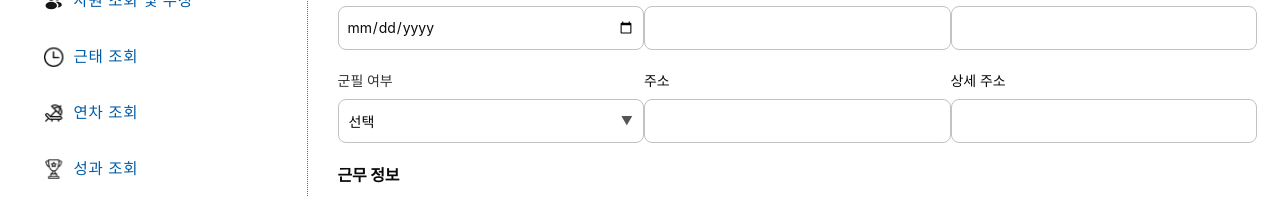
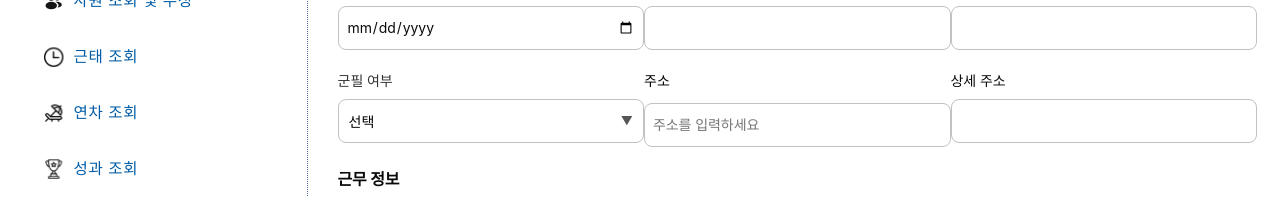
Before and after one commit to youth-o/HR-Master-System, a React (Create React App) app in the folder frontend/hr-master/: page /register in a window 1280 px wide. Shown: the part 355-552 px from the top of the page. Built offline with nearby package versions, Linux system fonts and the light colour scheme.

Commit message:
feat: 주소 API 적용

```diff
--- a/frontend/hr-master/package.json
+++ b/frontend/hr-master/package.json
@@ -7,7 +7,9 @@
 		"cra-template": "1.2.0",
 		"react": "^19.0.0",
 		"react-chartjs-2": "^5.3.0",
+		"react-daum-postcode": "^3.2.0",
 		"react-dom": "^19.0.0",
+		"react-modal": "^3.16.3",
 		"react-router-dom": "^7.1.5",
 		"react-scripts": "5.0.1",
 		"recharts": "^2.15.1"
--- a/frontend/hr-master/src/components/EmployeeEdit/EmployeeInfo.jsx
+++ b/frontend/hr-master/src/components/EmployeeEdit/EmployeeInfo.jsx
@@ -5,6 +5,7 @@ import Dropdown from '../common/Dropdown/Dropdown';
 import { militaryOptions } from '../../constants/options';
 import styles from './EmployeeInfo.module.css';
 import { useGetEmployee, useUpdateEmployee } from '../../apis/useEmployees';
+import AddressInput from '../common/AddressInput/AddressInput';
 
 export default function EmployeeInfo() {
 	const { employeeId } = useParams();
@@ -121,7 +122,7 @@ export default function EmployeeInfo() {
 						defaultValue={formData.militaryService}
 						onSelect={(val) => handleDropdownChange('militaryService', val)}
 					/>
-					<Input id="address" label="주소" value={formData.address} onChange={handleChange} />
+					<AddressInput id="address" label="주소" value={formData.address} onChange={handleChange} />
 				</div>
 				<button type="submit">Save</button>
 			</form>
--- a/frontend/hr-master/src/components/Register/RegisterForm.jsx
+++ b/frontend/hr-master/src/components/Register/RegisterForm.jsx
@@ -14,6 +14,7 @@ import {
 } from '../../constants/options';
 import plus from '../../assets/btn_add.svg';
 import './RegisterForm.css';
+import AddressInput from '../common/AddressInput/AddressInput';
 
 export default function RegisterForm() {
 	const { registerEmployee, loading: employeeLoading, error: employeeError } = useRegisterEmployee();
@@ -175,7 +176,7 @@ export default function RegisterForm() {
 						menuItems={militaryOptions}
 						onSelect={(val) => handleDropdownChange('militaryService', val)}
 					/>
-					<Input id="address" label="주소" value={formData.address} onChange={handleInputChange} />
+					<AddressInput id="address" label="주소" value={formData.address} onChange={handleInputChange} />
 					<Input id="detailAddress" label="상세 주소" value={formData.detailAddress} onChange={handleInputChange} />
 				</div>
 
--- /dev/null
+++ b/frontend/hr-master/src/components/common/AddressInput/AddressInput.jsx
@@ -0,0 +1,68 @@
+import { useState, useRef } from 'react';
+import DaumPostcode from 'react-daum-postcode';
+import Modal from 'react-modal';
+import styles from './AddressInput.module.css';
+import useOutsideClick from '../../../hooks/useOutsideClick';
+
+export default function AddressInput({ label, id, value, onChange }) {
+	const [isOpen, setIsOpen] = useState(false);
+	const modalRef = useRef(null);
+
+	useOutsideClick({ ref: modalRef, onClick: () => setIsOpen(false) });
+
+	const completeHandler = (data) => {
+		onChange({ target: { id, value: data.address } });
+		setIsOpen(false);
+	};
+
+	const customStyles = {
+		overlay: {
+			position: 'fixed',
+			top: 0,
+			left: 0,
+			right: 0,
+			bottom: 0,
+			backgroundColor: 'rgba(0, 0, 0, 0.5)',
+			zIndex: 9999,
+		},
+		content: {
+			position: 'absolute',
+			top: '50%',
+			left: '50%',
+			transform: 'translate(-50%, -50%)',
+			width: '500px',
+			height: '600px',
+			padding: '0',
+			overflow: 'hidden',
+			borderRadius: '10px',
+			backgroundColor: '#fff',
+			zIndex: 10000,
+		},
+	};
+
+	return (
+		<div className={styles.inputContainer}>
+			<label htmlFor={id} className={styles.label}>
+				{label}
+			</label>
+			<div className={styles.inputWrapper}>
+				<input
+					type="text"
+					id={id}
+					value={value}
+					placeholder="주소를 입력하세요"
+					className={styles.input}
+					onClick={() => setIsOpen(true)}
+					readOnly
+				/>
+			</div>
+
+			{/* 주소 검색 모달 */}
+			<Modal isOpen={isOpen} style={customStyles}>
+				<div ref={modalRef}>
+					<DaumPostcode onComplete={completeHandler} />
+				</div>
+			</Modal>
+		</div>
+	);
+}
--- /dev/null
+++ b/frontend/hr-master/src/components/common/AddressInput/AddressInput.module.css
@@ -0,0 +1,44 @@
+.inputContainer {
+	box-sizing: border-box;
+	width: 32.7rem;
+	display: flex;
+	flex-direction: column;
+	gap: 1.3rem;
+	position: relative;
+}
+
+.label {
+	color: #000;
+	font-size: 1.4rem;
+	font-weight: 400;
+	font-family: Inter;
+}
+
+.inputWrapper {
+	display: flex;
+	align-items: center;
+}
+
+.input {
+	box-sizing: border-box;
+	width: 100%;
+	height: 4.4rem;
+	padding: 0.8rem;
+	justify-content: center;
+	border-radius: 0.8rem;
+	border: 1px solid var(--Neutral-50, #c2c2c2);
+	background: var(--Neutral-10, #fff);
+
+	color: var(--Neutral-100, #0a0a0a);
+	font-family: Inter;
+	font-size: 1.4rem;
+	font-style: normal;
+	font-weight: 400;
+	line-height: 2.1rem; /* 150% */
+	letter-spacing: -0.0084rem;
+}
+
+.input:focus {
+	border: 0.1rem solid #ccc;
+	outline: none;
+}
--- /dev/null
+++ b/frontend/hr-master/src/hooks/useOutsideClick.js
@@ -0,0 +1,18 @@
+import { useEffect } from 'react';
+
+export default function useOutsideClick({ ref, onClick, disabled }) {
+	useEffect(() => {
+		if (!disabled) {
+			const handleClickOutside = (event) => {
+				if (ref.current && !ref.current.contains(event.target)) {
+					onClick();
+				}
+			};
+
+			document.addEventListener('mousedown', handleClickOutside);
+			return () => {
+				document.removeEventListener('mousedown', handleClickOutside);
+			};
+		}
+	}, [ref, onClick, disabled]);
+}
```
Also changed, not shown: 1 other file (tests, documents, lock files or other folders).
